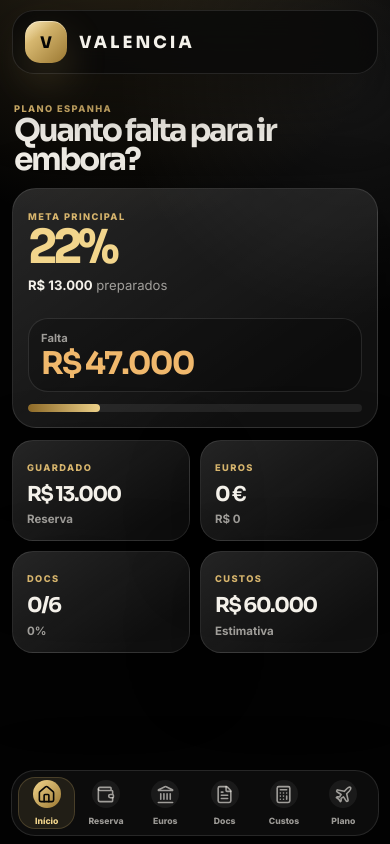
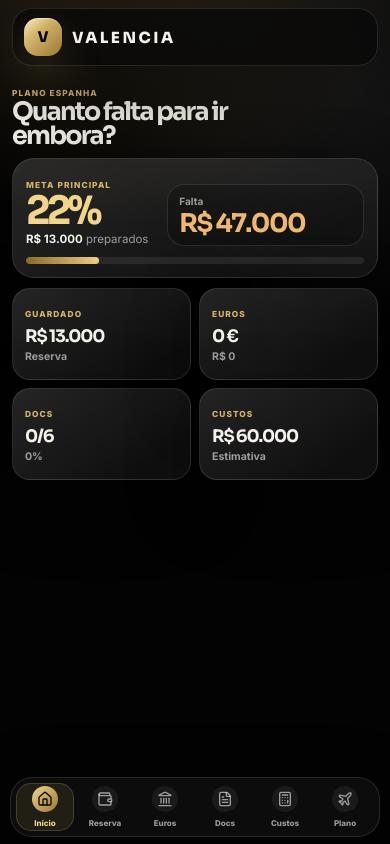
Before and after one commit to arqalexandredias-prog/valencia-spain, a React (Vite) app: page / in a window 390 px wide. Built offline with nearby package versions, Linux system fonts and the light colour scheme.

Commit message:
Aplica modo mobile ultra compacto

```diff
--- a/src/index.css
+++ b/src/index.css
@@ -1395,4 +1395,538 @@ a {
     padding: 0 11px;
     font-size: 0.72rem;
   }
-}
+}/* VALENCIA — mobile ultra compacto */
+@media (max-width: 780px) {
+  .app-shell {
+    padding: 8px 12px 118px;
+  }
+
+  .topbar {
+    min-height: 52px;
+    padding: 9px 11px;
+    border-radius: 20px;
+    gap: 10px;
+  }
+
+  .brand-mark {
+    width: 38px;
+    height: 38px;
+    flex-basis: 38px;
+    border-radius: 14px;
+    font-size: 0.92rem;
+  }
+
+  .brand-name {
+    font-size: 0.96rem;
+    letter-spacing: 0.16em;
+  }
+
+  .main-content {
+    gap: 10px;
+    padding-top: 14px;
+  }
+
+  .page-header,
+  .clean-page-header {
+    gap: 8px;
+    padding: 0;
+    align-items: flex-end;
+  }
+
+  .page-header span,
+  .section-eyebrow,
+  .stat-label,
+  .summary-item span {
+    font-size: 0.52rem;
+    letter-spacing: 0.13em;
+  }
+
+  .page-header h1 {
+    font-size: clamp(1.42rem, 6.5vw, 1.85rem);
+    line-height: 0.94;
+    letter-spacing: -0.07em;
+    max-width: 78%;
+  }
+
+  .clean-page-header .button {
+    min-height: 34px;
+    padding: 0 11px;
+    border-radius: 999px;
+    font-size: 0.7rem;
+  }
+
+  .card {
+    padding: 13px;
+    border-radius: 20px;
+  }
+
+  .hero-card,
+  .clean-hero-card {
+    padding: 13px;
+    gap: 11px;
+    border-radius: 22px;
+  }
+
+  .hero-grid {
+    display: grid;
+    grid-template-columns: 0.8fr 1.2fr;
+    gap: 10px;
+    align-items: end;
+  }
+
+  .hero-card h2 {
+    font-size: clamp(2.25rem, 10vw, 2.85rem);
+    line-height: 0.82;
+    margin: 3px 0 5px;
+  }
+
+  .hero-card p {
+    font-size: 0.72rem;
+    line-height: 1.25;
+  }
+
+  .hero-missing {
+    min-width: 0;
+    padding: 10px 11px;
+    border-radius: 17px;
+  }
+
+  .hero-missing span {
+    font-size: 0.63rem;
+  }
+
+  .hero-missing strong {
+    font-size: clamp(1.32rem, 6.6vw, 1.72rem);
+    line-height: 0.95;
+  }
+
+  .progress-track {
+    height: 7px;
+  }
+
+  .compact-metrics {
+    grid-template-columns: repeat(2, minmax(0, 1fr));
+    gap: 8px;
+  }
+
+  .metric-card {
+    padding: 12px;
+    border-radius: 18px;
+    min-height: 92px;
+  }
+
+  .metric-card strong {
+    margin-top: 7px;
+    font-size: 1.08rem;
+    line-height: 0.95;
+  }
+
+  .metric-card small {
+    margin-top: 6px;
+    font-size: 0.66rem;
+    line-height: 1.25;
+  }
+
+  .summary-strip {
+    padding: 12px;
+    border-radius: 18px;
+    gap: 8px;
+  }
+
+  .summary-item strong {
+    font-size: 0.82rem;
+  }
+
+  .section-title h3 {
+    font-size: 0.98rem;
+  }
+
+  .toolbar-row {
+    gap: 10px;
+  }
+
+  .button {
+    min-height: 36px;
+    padding: 0 13px;
+    font-size: 0.72rem;
+  }
+
+  .form-grid {
+    gap: 10px;
+    margin-top: 14px;
+  }
+
+  .field {
+    gap: 6px;
+  }
+
+  .field span {
+    font-size: 0.58rem;
+    letter-spacing: 0.13em;
+  }
+
+  .field input,
+  .field textarea,
+  .field select {
+    min-height: 40px;
+    padding: 10px 12px;
+    border-radius: 14px;
+    font-size: 0.84rem;
+  }
+
+  .saving-row,
+  .document-row {
+    padding: 12px 0;
+    gap: 10px;
+  }
+
+  .saving-info {
+    gap: 3px;
+  }
+
+  .saving-info strong {
+    font-size: 0.88rem;
+    line-height: 1.22;
+  }
+
+  .saving-info span,
+  .saving-info small {
+    font-size: 0.76rem;
+    line-height: 1.3;
+  }
+
+  .saving-actions,
+  .document-actions {
+    gap: 7px;
+  }
+
+  .saving-actions strong,
+  .document-actions strong {
+    font-size: 0.82rem;
+    min-width: auto;
+  }
+
+  .icon-button {
+    width: 32px;
+    height: 32px;
+  }
+
+  .check-button {
+    width: 34px;
+    height: 34px;
+  }
+
+  .bottom-nav {
+    bottom: 7px;
+    width: calc(100% - 20px);
+    padding: 5px;
+    gap: 2px;
+    border-radius: 22px;
+  }
+
+  .nav-item {
+    min-height: 48px;
+    border-radius: 15px;
+    font-size: 0.5rem;
+    gap: 3px;
+  }
+
+  .nav-icon {
+    width: 26px;
+    height: 26px;
+  }
+
+  .nav-icon svg {
+    width: 16px;
+    height: 16px;
+  }
+}
+
+@media (max-width: 380px) {
+  .page-header h1 {
+    font-size: 1.34rem;
+  }
+
+  .hero-card h2 {
+    font-size: 2.12rem;
+  }
+
+  .hero-missing strong {
+    font-size: 1.25rem;
+  }
+
+  .metric-card strong {
+    font-size: 1rem;
+  }
+
+  .brand-name {
+    font-size: 0.9rem;
+  }
+}/* VALENCIA — mobile ultra compacto */
+@media (max-width: 780px) {
+  .app-shell {
+    padding: 8px 12px 118px;
+  }
+
+  .topbar {
+    min-height: 52px;
+    padding: 9px 11px;
+    border-radius: 20px;
+    gap: 10px;
+  }
+
+  .brand-mark {
+    width: 38px;
+    height: 38px;
+    flex-basis: 38px;
+    border-radius: 14px;
+    font-size: 0.92rem;
+  }
+
+  .brand-name {
+    font-size: 0.96rem;
+    letter-spacing: 0.16em;
+  }
+
+  .main-content {
+    gap: 10px;
+    padding-top: 14px;
+  }
+
+  .page-header,
+  .clean-page-header {
+    gap: 8px;
+    padding: 0;
+    align-items: flex-end;
+  }
+
+  .page-header span,
+  .section-eyebrow,
+  .stat-label,
+  .summary-item span {
+    font-size: 0.52rem;
+    letter-spacing: 0.13em;
+  }
+
+  .page-header h1 {
+    font-size: clamp(1.42rem, 6.5vw, 1.85rem);
+    line-height: 0.94;
+    letter-spacing: -0.07em;
+    max-width: 78%;
+  }
+
+  .clean-page-header .button {
+    min-height: 34px;
+    padding: 0 11px;
+    border-radius: 999px;
+    font-size: 0.7rem;
+  }
+
+  .card {
+    padding: 13px;
+    border-radius: 20px;
+  }
+
+  .hero-card,
+  .clean-hero-card {
+    padding: 13px;
+    gap: 11px;
+    border-radius: 22px;
+  }
+
+  .hero-grid {
+    display: grid;
+    grid-template-columns: 0.8fr 1.2fr;
+    gap: 10px;
+    align-items: end;
+  }
+
+  .hero-card h2 {
+    font-size: clamp(2.25rem, 10vw, 2.85rem);
+    line-height: 0.82;
+    margin: 3px 0 5px;
+  }
+
+  .hero-card p {
+    font-size: 0.72rem;
+    line-height: 1.25;
+  }
+
+  .hero-missing {
+    min-width: 0;
+    padding: 10px 11px;
+    border-radius: 17px;
+  }
+
+  .hero-missing span {
+    font-size: 0.63rem;
+  }
+
+  .hero-missing strong {
+    font-size: clamp(1.32rem, 6.6vw, 1.72rem);
+    line-height: 0.95;
+  }
+
+  .progress-track {
+    height: 7px;
+  }
+
+  .compact-metrics {
+    grid-template-columns: repeat(2, minmax(0, 1fr));
+    gap: 8px;
+  }
+
+  .metric-card {
+    padding: 12px;
+    border-radius: 18px;
+    min-height: 92px;
+  }
+
+  .metric-card strong {
+    margin-top: 7px;
+    font-size: 1.08rem;
+    line-height: 0.95;
+  }
+
+  .metric-card small {
+    margin-top: 6px;
+    font-size: 0.66rem;
+    line-height: 1.25;
+  }
+
+  .summary-strip {
+    padding: 12px;
+    border-radius: 18px;
+    gap: 8px;
+  }
+
+  .summary-item strong {
+    font-size: 0.82rem;
+  }
+
+  .section-title h3 {
+    font-size: 0.98rem;
+  }
+
+  .toolbar-row {
+    gap: 10px;
+  }
+
+  .button {
+    min-height: 36px;
+    padding: 0 13px;
+    font-size: 0.72rem;
+  }
+
+  .form-grid {
+    gap: 10px;
+    margin-top: 14px;
+  }
+
+  .field {
+    gap: 6px;
+  }
+
+  .field span {
+    font-size: 0.58rem;
+    letter-spacing: 0.13em;
+  }
+
+  .field input,
+  .field textarea,
+  .field select {
+    min-height: 40px;
+    padding: 10px 12px;
+    border-radius: 14px;
+    font-size: 0.84rem;
+  }
+
+  .saving-row,
+  .document-row {
+    padding: 12px 0;
+    gap: 10px;
+  }
+
+  .saving-info {
+    gap: 3px;
+  }
+
+  .saving-info strong {
+    font-size: 0.88rem;
+    line-height: 1.22;
+  }
+
+  .saving-info span,
+  .saving-info small {
+    font-size: 0.76rem;
+    line-height: 1.3;
+  }
+
+  .saving-actions,
+  .document-actions {
+    gap: 7px;
+  }
+
+  .saving-actions strong,
+  .document-actions strong {
+    font-size: 0.82rem;
+    min-width: auto;
+  }
+
+  .icon-button {
+    width: 32px;
+    height: 32px;
+  }
+
+  .check-button {
+    width: 34px;
+    height: 34px;
+  }
+
+  .bottom-nav {
+    bottom: 7px;
+    width: calc(100% - 20px);
+    padding: 5px;
+    gap: 2px;
+    border-radius: 22px;
+  }
+
+  .nav-item {
+    min-height: 48px;
+    border-radius: 15px;
+    font-size: 0.5rem;
+    gap: 3px;
+  }
+
+  .nav-icon {
+    width: 26px;
+    height: 26px;
+  }
+
+  .nav-icon svg {
+    width: 16px;
+    height: 16px;
+  }
+}
+
+@media (max-width: 380px) {
+  .page-header h1 {
+    font-size: 1.34rem;
+  }
+
+  .hero-card h2 {
+    font-size: 2.12rem;
+  }
+
+  .hero-missing strong {
+    font-size: 1.25rem;
+  }
+
+  .metric-card strong {
+    font-size: 1rem;
+  }
+
+  .brand-name {
+    font-size: 0.9rem;
+  }
+}
```
